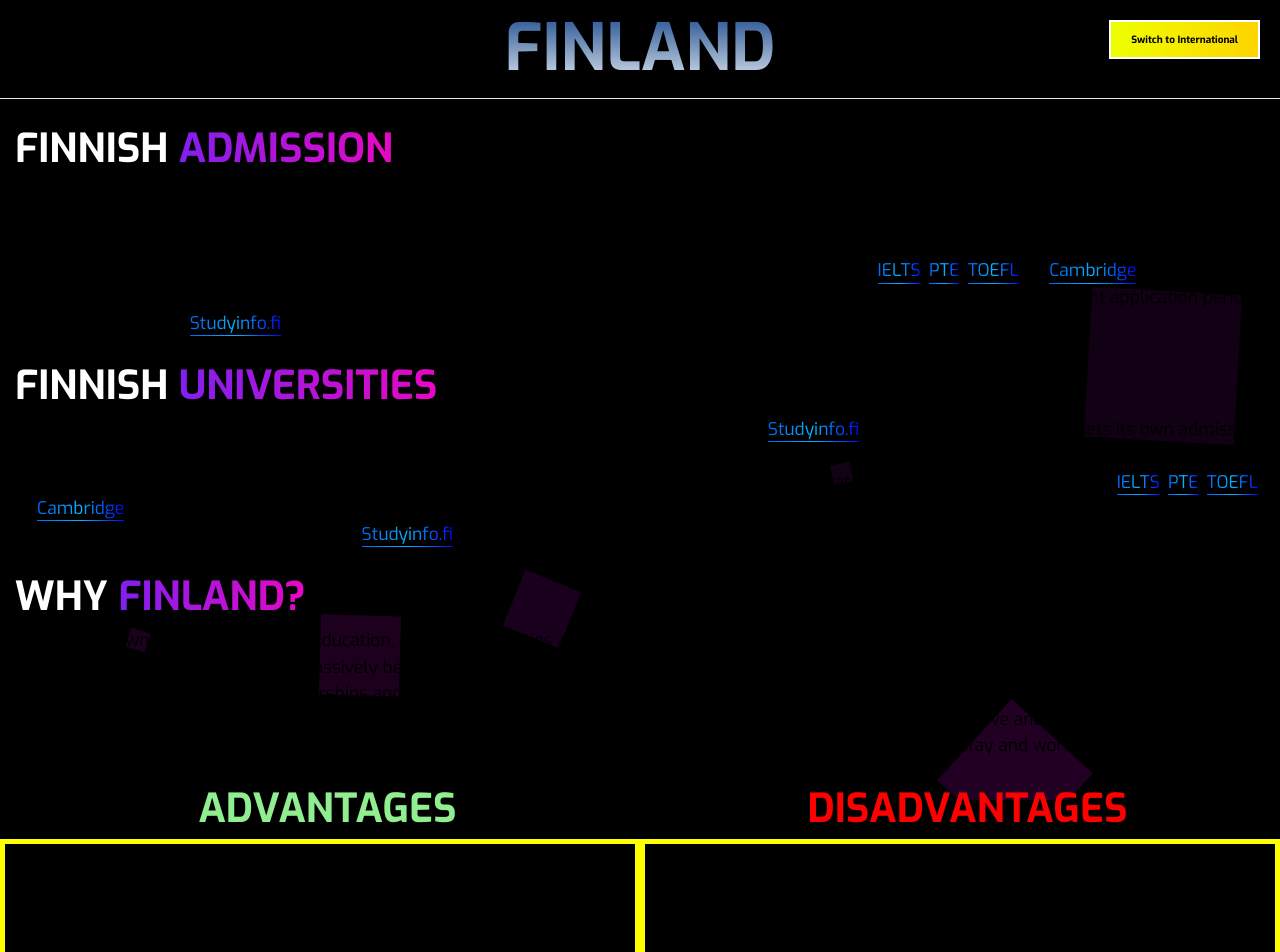
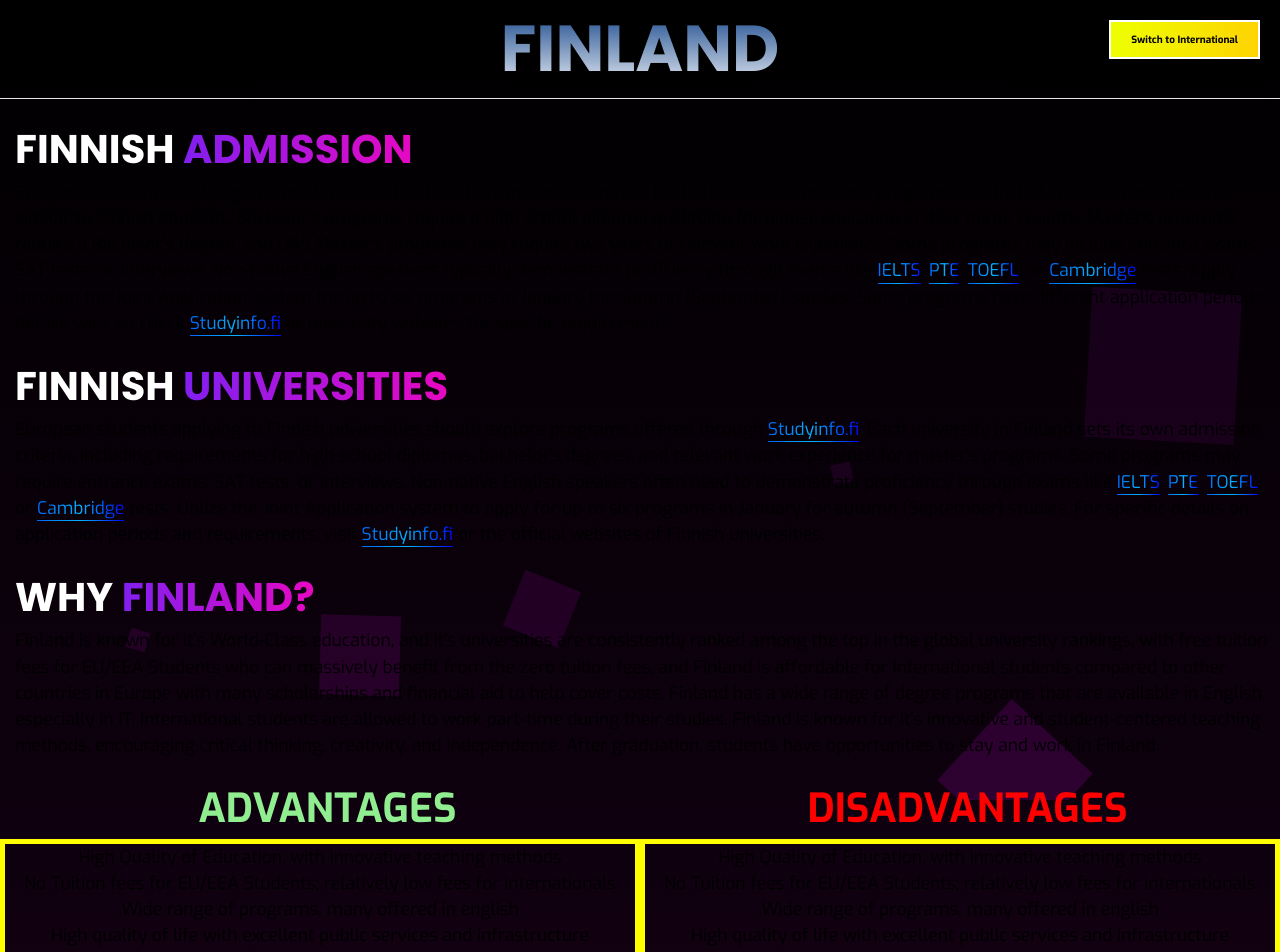
Before and after one commit to FaisalAbusharar/europe-university-info, a Next.js app: page /countries/finland in a window 1280 px wide. Shown: the top 952 px of the page. Built offline with nearby package versions, Linux system fonts and the light colour scheme.

Commit message:
fixed website fonts

```diff
--- a/src/app/components/country.jsx
+++ b/src/app/components/country.jsx
@@ -54,27 +54,27 @@ const Country = ({countryName, countryNameOptional,
         <main id="background" className={`${exo.className} flex flex-col min-h-screen ${loaded ? 'slide-in' : ''}`}>
             <BackgroundAnim className="absolute inset-0 z-0" />
             <div className="relative z-10 flex-grow flex-col items-center justify-center">
-                <h1 id="titleCountry" style={titleStyle}>{countryName}</h1>
+                <h1 className={`${poppins.className}`} id="titleCountry" style={titleStyle}>{countryName}</h1>
                 <button id="toggleButton" onClick={handleToggle}>
                     {isInternational ? "Switch to European" : "Switch to International"}
                 </button>
                 {/*<ThemeToggle />*/}
                 <hr id="line" />
-                <h2 id="subtitleLeft">{countryNameOptional} <p id="gradientSub">ADMISSION</p></h2>
-                <p id="infoBody">{isInternational ? internationalAdmissionInformation : admissionInformation}</p>
-                <h2 id="subtitleLeft">{countryNameOptional} <p id="gradientSub">UNIVERSITIES</p></h2>
-                <p id="infoBody">{isInternational ? internationalUniversityInformation : universityInformation}</p>
-                <h2 id="subtitleLeft">{isInternational ? <>{countryNameOptional} <p id="gradientGold">TUITIONS FEES</p></> : ""}</h2>
-                <p id="infoBody">{isInternational ? internationalUniversityFees : ""}</p>
-                <h2 id="subtitleLeft">{isInternational ? (<>FINNISH {<p id="gradientSubSub">STUDENT VISA</p>}</>) : ""}</h2>
-                <ul id="infoBody">{isInternational ? (visaRequirements.map((item, index) => (
+                <h2 className={`${poppins.className}`} id="subtitleLeft">{countryNameOptional} <p id="gradientSub">ADMISSION</p></h2>
+                <p className={`${exo.className}`} id="infoBody">{isInternational ? internationalAdmissionInformation : admissionInformation}</p>
+                <h2 className={`${poppins.className}`} id="subtitleLeft">{countryNameOptional} <p id="gradientSub">UNIVERSITIES</p></h2>
+                <p className={`${exo.className}`} id="infoBody">{isInternational ? internationalUniversityInformation : universityInformation}</p>
+                <h2 className={`${poppins.className}`} id="subtitleLeft">{isInternational ? <>{countryNameOptional} <p id="gradientGold">TUITIONS FEES</p></> : ""}</h2>
+                <p className={`${exo.className}`} id="infoBody">{isInternational ? internationalUniversityFees : ""}</p>
+                <h2 className={`${exo.className}`} id="subtitleLeft">{isInternational ? (<>FINNISH {<p id="gradientSubSub">STUDENT VISA</p>}</>) : ""}</h2>
+                <ul className={`${exo.className}`} id="infoBody">{isInternational ? (visaRequirements.map((item, index) => (
                     <li key={index}>
-                        <p id="subSubTitleLeft">VISA <span id="gradientSubSub"><strong>{item.title}</strong></span></p>
-                        <small id="infoBody">{item.description}</small>
+                        <p className={`${exo.className}`} id="subSubTitleLeft">VISA <span id="gradientSubSub"><strong>{item.title}</strong></span></p>
+                        <small className={`${exo.className}`} id="infoBody">{item.description}</small>
                     </li>
                 ))) : ""}</ul>
-                <h2 id="subtitleLeft">{whyChooseCountry[0].title}</h2>
-                <h2 id="infoBody">{whyChooseCountry[0].description}</h2>
+                <h2 className={`${poppins.className}`} id="subtitleLeft">{whyChooseCountry[0].title}</h2>
+                <h2 className={`${exo.className}`} id="infoBody">{whyChooseCountry[0].description}</h2>
 
                 {/* Advantage & Disadvantage Section */}
                 <div className="flex justify-around w-full">
@@ -82,7 +82,7 @@ const Country = ({countryName, countryNameOptional,
                         <h3 style={{ color: 'lightgreen' }} id="subtitleCenter">ADVANTAGES</h3>
                         <ul id="infoCenter">
                             {advantages.map((advantage, index) => (
-                                <li key={index}>{advantage}</li>
+                                <li className={`${exo.className}`} key={index}>{advantage}</li>
                             ))}
                         </ul>
                     </div>
@@ -90,7 +90,7 @@ const Country = ({countryName, countryNameOptional,
                         <h3 style={{ color: 'red' }} id="subtitleCenter">DISADVANTAGES</h3>
                         <ul id="infoCenter">
                             {disadvantages.map((disadvantage, index) => (
-                                <li key={index}>{disadvantage}</li>
+                                <li className={`${exo.className}`} key={index}>{disadvantage}</li>
                             ))}
                         </ul>
                     </div>
--- a/src/app/countries/countrypage.css
+++ b/src/app/countries/countrypage.css
@@ -2,7 +2,6 @@
 #infoBody  {
     display: block;
     margin-left: 15px;
-    font-family: 'Exo', sans-serif;
     font-size: 17.5px;
 }
 /* Titles */
@@ -107,12 +106,11 @@
 
 #infoCenter {
   display: block;
-  font-family: 'Exo', sans-serif;
   border:5px solid yellow;
   text-align: center;
   font-size: 17.5px;
 }
 
 #background {
-  background-color: rgb(0, 0, 0);
+  background: linear-gradient(to bottom, rgb(0, 0, 0), rgb(24, 1, 24));
 }
--- a/src/app/page.tsx
+++ b/src/app/page.tsx
@@ -15,8 +15,8 @@ const Home = () => {
   }, []);
 
   return (
-    <main className={`${poppins.className} flex flex-col min-h-screen ${loaded ? 'fade-in' : ''}`}>
-      <div className="flex-grow flex flex-col items-center justify-center bg-gradient-to-r from-black to-gray-900 ">
+    <main id="background" className={`${poppins.className} flex flex-col min-h-screen ${loaded ? 'fade-in' : ''}`}>
+      <div className="flex-grow flex flex-col items-center justify-center ">
         <div className="text-center mb-auto mt-8">
           <h1 id="Title" className='text-custom-gradient'>EUROPEAN UNIVERSITIES</h1>
           <h2 id="Subtitle">Find Your <p id="gradientSub">Dream European University</p></h2>
```
